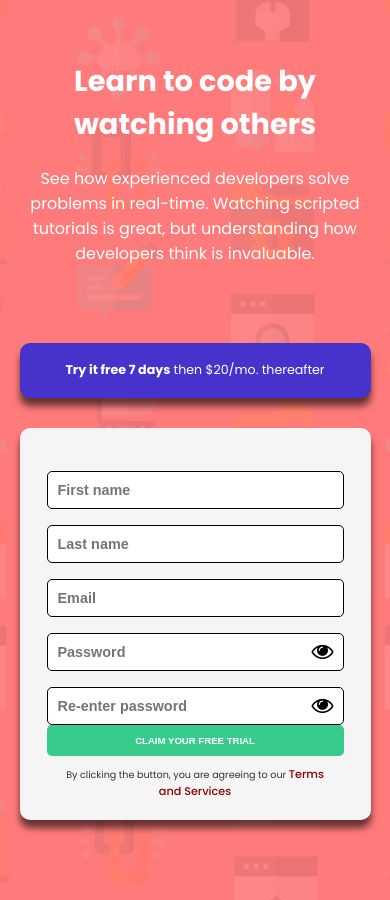
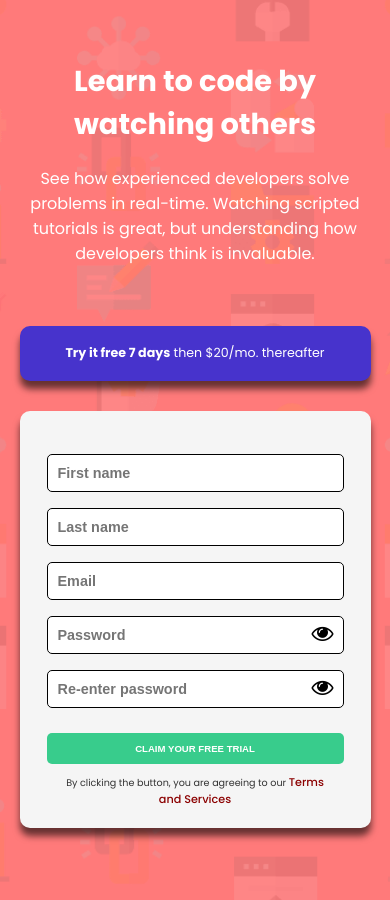
Before and after one commit to xylemic/component-with-signup, a plain HTML site: page index.html in a window 390 px wide. Drawn offline with Linux system fonts and the light colour scheme.

Commit message:
adjustment on the button

```diff
--- a/style.css
+++ b/style.css
@@ -255,7 +255,7 @@ input {
 
   #form button {
     padding: 10px 40px;
-    margin: 0 auto 10px auto;
+    margin: 25px auto 10px auto;
     font-size: 0.6rem;
     font-weight: bolder;
   }
```
